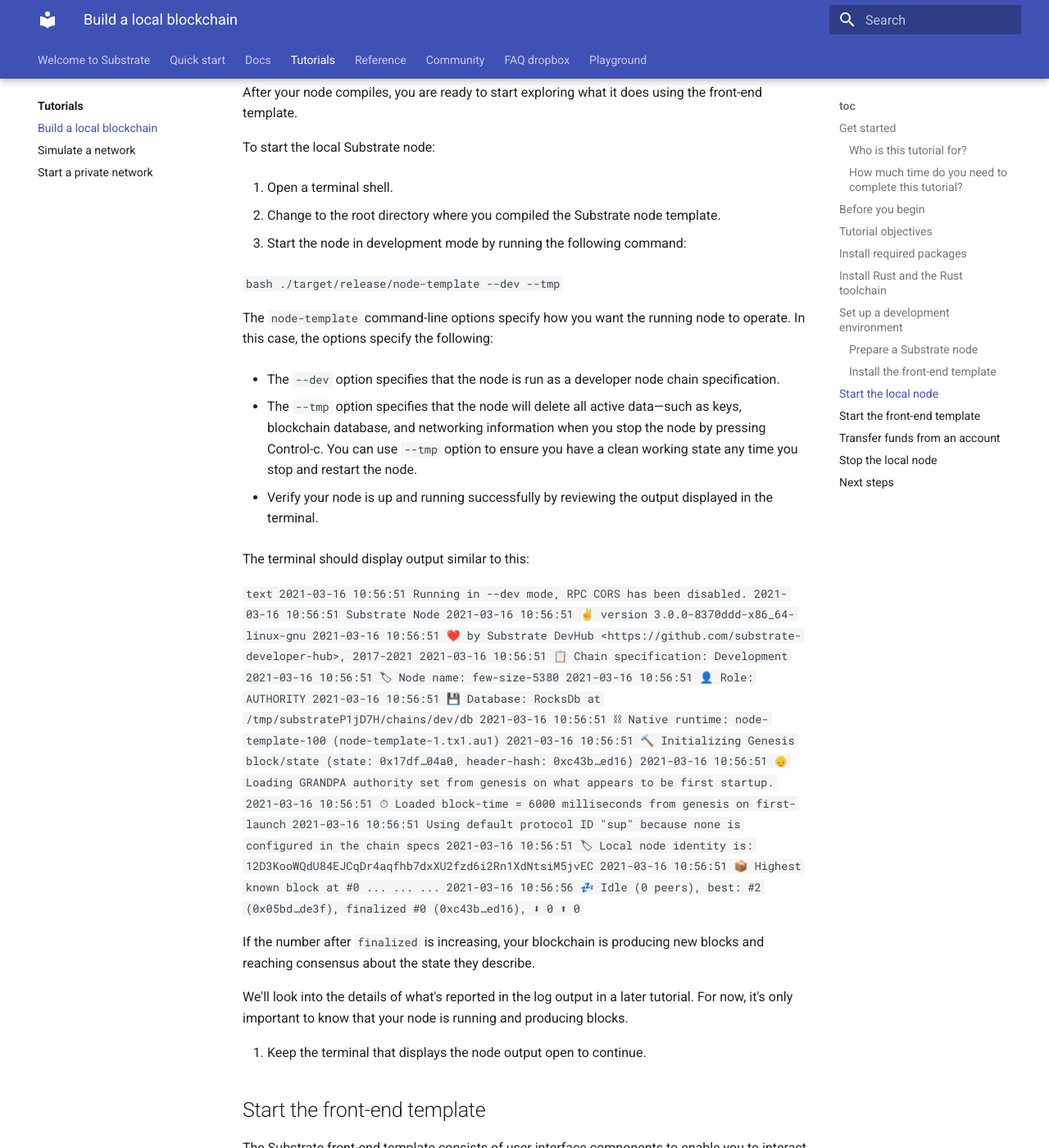
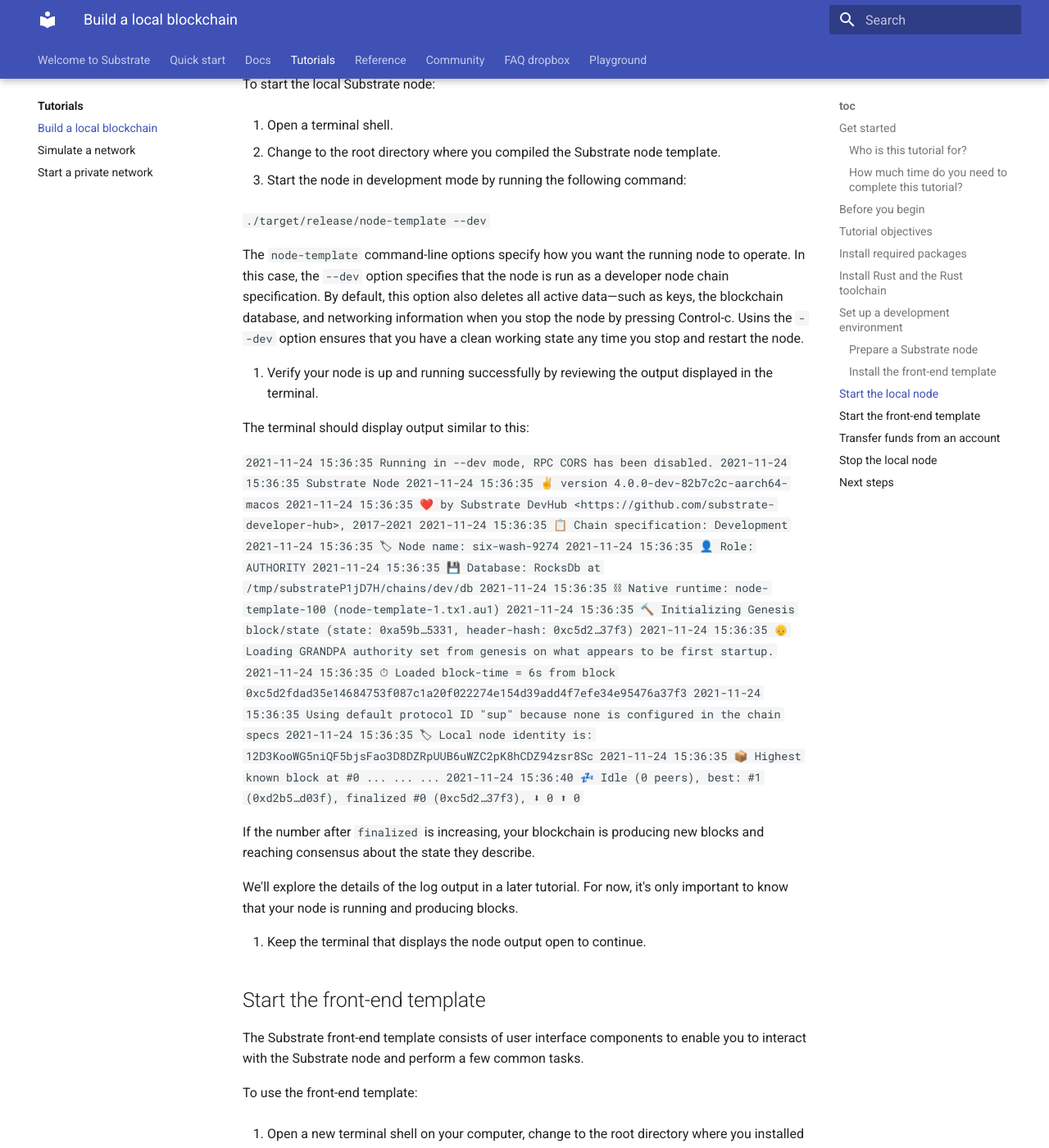
Before and after one commit to polkadot-developers/docs-sandbox, an MkDocs documentation site: the page built from source/docs/tutorials/01-build-local-blockchain.md, in a window 1280 px wide and 1400 px high, scrolled down 4955 px. Shown: the whole window at 82% size. Built offline with MkDocs 1.6.1 and Material for MkDocs 9.7.7, drawn with Linux system fonts in a browser that asks for light colours; some of the changed text lies outside the part shown.

Commit message:
compare-with-create-first-update

````diff
--- a/source/docs/tutorials/01-build-local-blockchain.md
+++ b/source/docs/tutorials/01-build-local-blockchain.md
@@ -88,7 +88,7 @@
 
 If you are using macOS and do not have Homebrew installed, run the following command to install Homebrew:
 
-```bash
+```
 /bin/bash -c "$(curl -fsSL https://raw.githubusercontent.com/Homebrew/install/master/install.sh)"
 ```
 
@@ -100,33 +100,33 @@
 
 1. Install `rustup` by running the following command:
 
-   ```bash
+   ```
    curl https://sh.rustup.rs -sSf | sh
    ```
 
 1. Configure your current shell to reload your PATH environment variable so that it includes the Cargo `bin` directory by running the following command:
 
-   ```bash
+   ```
    source ~/.cargo/env
    ```
 
 1. Configure the Rust toolchain to default to the latest `stable` version by running the following commands:
 
-   ```bash
+   ```
    rustup default stable
    rustup update
    ```
 
 1. Add the `nightly` release and the `nightly` WebAssembly (`wasm`) targets by running the following commands:
 
-   ```bash
+   ```
    rustup update nightly
    rustup target add wasm32-unknown-unknown --toolchain nightly
    ```
 
 1. Verify your installation by running the following commands:
 
-   ```bash
+   ```
    rustc --version
    rustup show
    ```
@@ -150,19 +150,19 @@
 
 1. Clone the node template repository using the version `latest` branch by running the following command:
 
-   ```bash
-   git clone -b latest --depth 1 https://github.com/substrate-developer-hub/substrate-node-template
+   ```
+   git clone https://github.com/substrate-developer-hub/substrate-node-template
    ```
 
 1. Change to the root of the node template directory by running the following command:
 
-   ```bash
+   ```
    cd substrate-node-template
    ```
 
 1. Compile the node template by running the following command:
 
-   ```bash
+   ```
    cargo build --release
    ```
 
@@ -179,7 +179,7 @@
 
 1. Check whether `node` is installed on your local computer by running the following command:
 
-   ```bash
+   ```
    node --version
    ```
 
@@ -189,7 +189,7 @@
 
 1. Check whether `yarn` is installed on your local computer by running the following command:
 
-   ```bash
+   ```
    yarn --version
    ```
 
@@ -197,25 +197,25 @@
 
    If the command doesn’t return a version number, download and install `yarn` by running the following command:
 
-   ```bash
+   ```
    npm install -g yarn
    ```
 
 1. Clone the front-end template repository by running the following command:
 
-   ```bash
-   git clone -b latest --depth 1 https://github.com/substrate-developer-hub/substrate-front-end-template
+   ```
+   git clone https://github.com/substrate-developer-hub/substrate-front-end-template
    ```
 
 1. Change to the root of the front-end template directory by running the following command:
 
-   ```bash
+   ```
    cd substrate-front-end-template
    ```
 
 1. Install the dependencies for the front-end template by running the following command:
 
-   ```bash
+   ```
    yarn install
    ```
 
@@ -231,49 +231,44 @@
 
 1. Start the node in development mode by running the following command:
 
-   ```bash
-   ./target/release/node-template --dev --tmp
+   ```
+   ./target/release/node-template --dev
    ```
 
    The `node-template` command-line options specify how you want the running node to operate.
-   In this case, the options specify the following:
-
-   - The `--dev` option specifies that the node is run as a developer node chain specification.
-
-   - The `--tmp` option specifies that the node will delete all active data—such as keys,
-     blockchain database, and networking information when you stop the node by pressing Control-c.
-     You can use `--tmp` option to ensure you have a clean working state any time you stop and
-     restart the node.
+   In this case, the `--dev` option specifies that the node is run as a developer node chain specification.
+   By default, this option also deletes all active data—such as keys, the blockchain database, and networking information when you stop the node by pressing Control-c.
+   Usins the `--dev` option ensures that you have a clean working state any time you stop and restart the node.
 
 1. Verify your node is up and running successfully by reviewing the output displayed in the terminal.
 
    The terminal should display output similar to this:
 
-   ```text
-   2021-03-16 10:56:51  Running in --dev mode, RPC CORS has been disabled.
-   2021-03-16 10:56:51  Substrate Node
-   2021-03-16 10:56:51  ✌️  version 3.0.0-8370ddd-x86_64-linux-gnu
-   2021-03-16 10:56:51  ❤️  by Substrate DevHub <https://github.com/substrate-developer-hub>, 2017-2021
-   2021-03-16 10:56:51  📋 Chain specification: Development
-   2021-03-16 10:56:51  🏷 Node name: few-size-5380
-   2021-03-16 10:56:51  👤 Role: AUTHORITY
-   2021-03-16 10:56:51  💾 Database: RocksDb at /tmp/substrateP1jD7H/chains/dev/db
-   2021-03-16 10:56:51  ⛓  Native runtime: node-template-100 (node-template-1.tx1.au1)
-   2021-03-16 10:56:51  🔨 Initializing Genesis block/state (state: 0x17df…04a0, header-hash: 0xc43b…ed16)
-   2021-03-16 10:56:51  👴 Loading GRANDPA authority set from genesis on what appears to be first startup.
-   2021-03-16 10:56:51  ⏱  Loaded block-time = 6000 milliseconds from genesis on first-launch
-   2021-03-16 10:56:51  Using default protocol ID "sup" because none is configured in the chain specs
-   2021-03-16 10:56:51  🏷 Local node identity is: 12D3KooWQdU84EJCqDr4aqfhb7dxXU2fzd6i2Rn1XdNtsiM5jvEC
-   2021-03-16 10:56:51  📦 Highest known block at #0
+   ```
+      2021-11-24 15:36:35 Running in --dev mode, RPC CORS has been disabled.
+   2021-11-24 15:36:35 Substrate Node
+   2021-11-24 15:36:35 ✌️  version 4.0.0-dev-82b7c2c-aarch64-macos
+   2021-11-24 15:36:35 ❤️  by Substrate DevHub <https://github.com/substrate-developer-hub>, 2017-2021
+   2021-11-24 15:36:35 📋 Chain specification: Development
+   2021-11-24 15:36:35 🏷 Node name: six-wash-9274
+   2021-11-24 15:36:35 👤 Role: AUTHORITY
+   2021-11-24 15:36:35 💾 Database: RocksDb at /tmp/substrateP1jD7H/chains/dev/db
+   2021-11-24 15:36:35 ⛓  Native runtime: node-template-100 (node-template-1.tx1.au1)
+   2021-11-24 15:36:35 🔨 Initializing Genesis block/state (state: 0xa59b…5331, header-hash: 0xc5d2…37f3)
+   2021-11-24 15:36:35 👴 Loading GRANDPA authority set from genesis on what appears to be first startup.
+   2021-11-24 15:36:35 ⏱  Loaded block-time = 6s from block 0xc5d2fdad35e14684753f087c1a20f022274e154d39add4f7efe34e95476a37f3
+   2021-11-24 15:36:35 Using default protocol ID "sup" because none is configured in the chain specs
+   2021-11-24 15:36:35 🏷 Local node identity is: 12D3KooWG5niQF5bjsFao3D8DZRpUUB6uWZC2pK8hCDZ94zsr8Sc
+   2021-11-24 15:36:35 📦 Highest known block at #0
    ...
    ...
    ...
-   2021-03-16 10:56:56  💤 Idle (0 peers), best: #2 (0x05bd…de3f), finalized #0 (0xc43b…ed16), ⬇ 0 ⬆ 0
+   2021-11-24 15:36:40 💤 Idle (0 peers), best: #1 (0xd2b5…d03f), finalized #0 (0xc5d2…37f3), ⬇ 0 ⬆ 0
    ```
 
    If the number after `finalized` is increasing, your blockchain is producing new blocks and reaching consensus about the state they describe.
 
-   We'll look into the details of what's reported in the log output in a later tutorial.
+   We'll explore the details of the log output in a later tutorial.
    For now, it's only important to know that your node is running and producing blocks.
 
 1. Keep the terminal that displays the node output open to continue.
@@ -290,7 +285,7 @@
 
 1. Start the Front-end template by running the following command:
 
-   ```bash
+   ```
    yarn start
    ```
 
@@ -351,9 +346,8 @@
 
 After a successful transfer, you can continue to explore the front-end template components or
 stop the local Substrate node the state changes you made.
-With `--tmp` flag specified when running the node template, stopping the local node stops the
-blockchain and purge all persistent block data that goes with it so you can start with a clean new
-state next time you start again.
+Because you specified the `--dev` option when you started the node, stopping the local node stops the
+blockchain and purges all persistent block data so that you can start with a clean state next time you start the node.
 
 To stop the local Substrate node:
 
````
